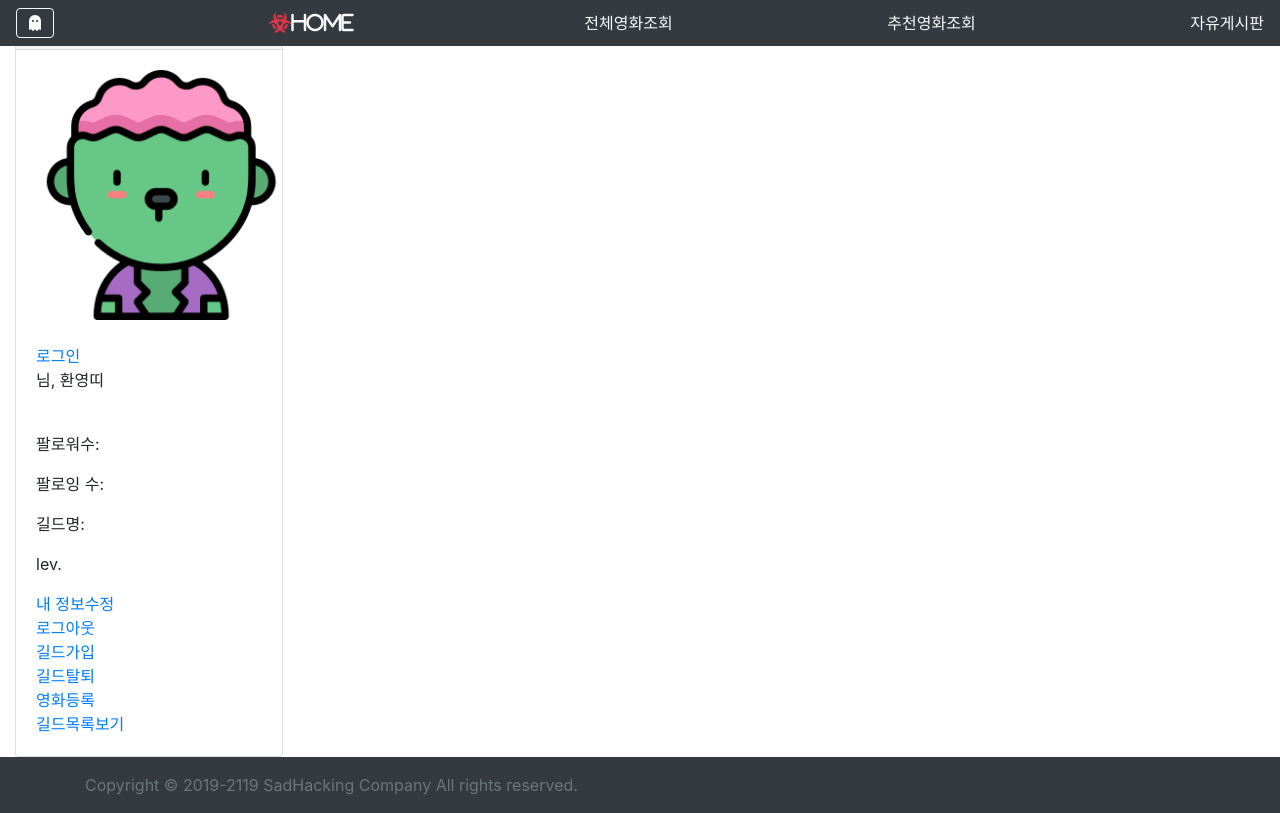
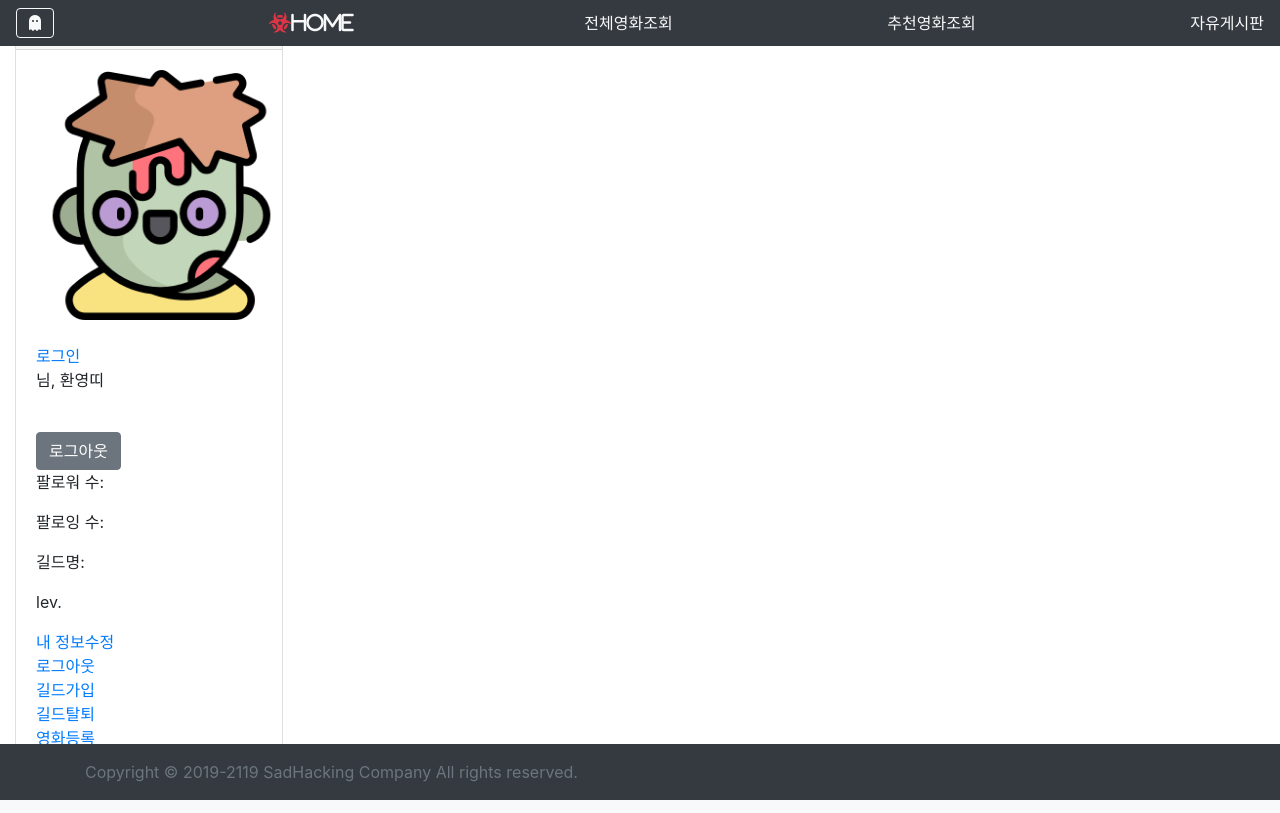
Before and after one commit to hyeryeons2/LST_PJT, a Django app: page /movies/index/ in a window 1280 px wide, after a click that opens the changed part. Run offline with Django 3.2, Linux system fonts and the light colour scheme; data that the repository does not hold is empty; some libraries are stand-ins or nearby versions.

Commit message:
Design apps using bootstrap4_2.7.2

```diff
--- a/accounts/static/accounts/css/acc_style.css
+++ /dev/null
@@ -1,3 +0,0 @@
-h3 {
-  color: blue;
-}
--- a/movie_pjt/templates/base.html
+++ b/movie_pjt/templates/base.html
@@ -39,7 +39,7 @@
   <script src="https://cdnjs.cloudflare.com/ajax/libs/popper.js/1.14.7/umd/popper.min.js" integrity="sha384-UO2eT0CpHqdSJQ6hJty5KVphtPhzWj9WO1clHTMGa3JDZwrnQq4sF86dIHNDz0W1" crossorigin="anonymous"></script>
   <script src="https://stackpath.bootstrapcdn.com/bootstrap/4.3.1/js/bootstrap.min.js" integrity="sha384-JjSmVgyd0p3pXB1rRibZUAYoIIy6OrQ6VrjIEaFf/nJGzIxFDsf4x0xIM+B07jRM" crossorigin="anonymous"></script>
 
-<footer class="footer mt-auto py-3 bg-dark">
+<footer class="footer mt-auto py-3 bg-dark fixed-bottom">
   <div class="container">
     <span class="text-muted ">Copyright © 2019-2119 SadHacking Company All rights reserved.</span>
   </div>
--- a/movies/templates/movies/index.html
+++ b/movies/templates/movies/index.html
@@ -44,9 +44,12 @@
                 <a href=" {% url 'accounts:login' %} ">로그인</a>
                 <br>
                 <p><span class="text-success">{{ user.nickname }}</span>님, 환영띠</p><br>
+                <div>
+                <a href="{% url 'accounts:logout' %}" class="btn btn-secondary" data-dismiss="modal" role="button">로그아웃</a>
+                </div>
 
                 {% comment %} followers {% endcomment %}
-                <p>팔로워수: </p>
+                <p>팔로워 수: </p>
 
                 {% comment %} following {% endcomment %}
                 <p>팔로잉 수: </p>
@@ -83,8 +86,7 @@
                 {% comment %} 관리자만 영화등록 ㄱㄴ {% endcomment %}
                 <a href="{% url 'movies:addmovie' %}">영화등록</a><br>
                 <a href=" {% url 'accounts:liguild' %} ">길드목록보기</a><br>
-
-                <a href="{  }"></a>
+                {% comment %} 관리자페이지 {% endcomment %}
             </div>
           </div>
         </div>
@@ -93,6 +95,4 @@
   </div>
 </div>
 
-
-
 {% endblock body %}
```
Also changed, not shown: movies/static/movies/images/lev_1.png (added), movies/static/movies/images/lev_2.png, movies/static/movies/images/lev_3.png (added), movies/static/movies/images/peng.jpg (deleted), movies/static/movies/images/pengpeng.jpg (deleted).
